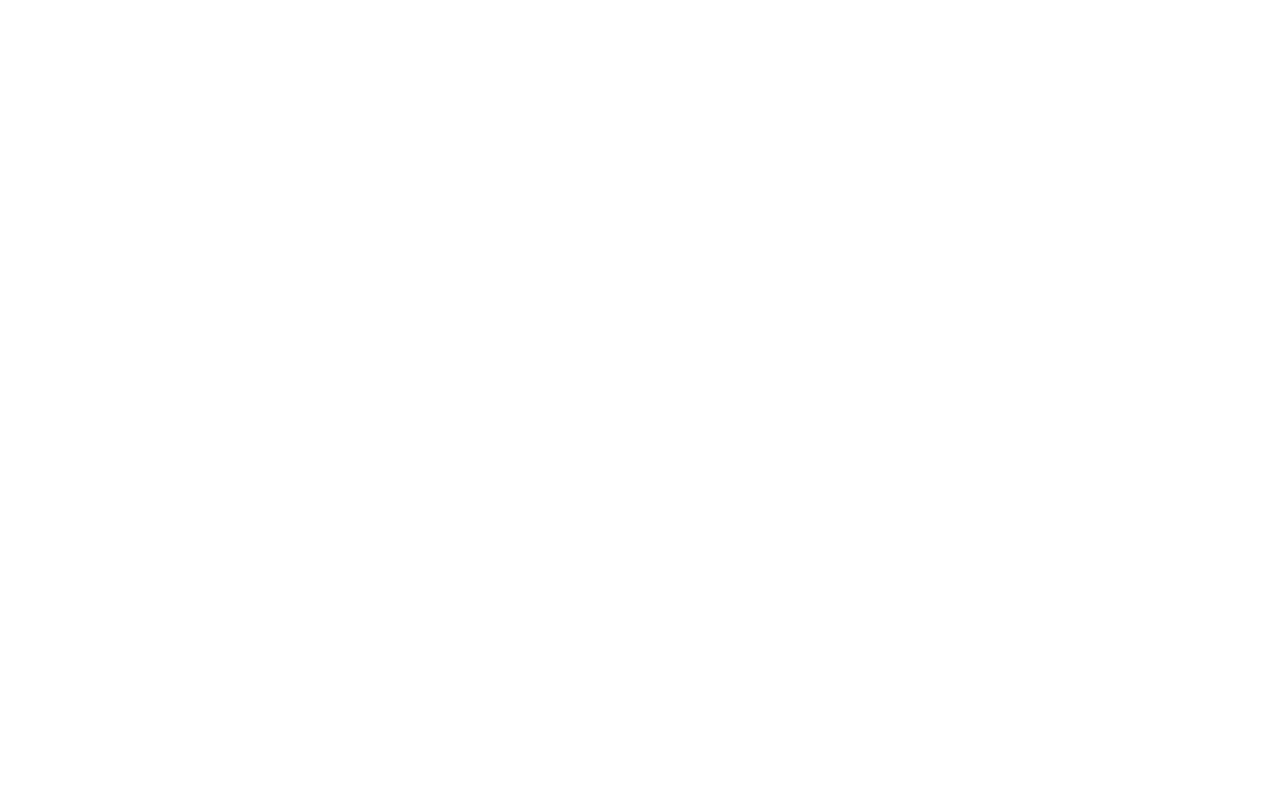
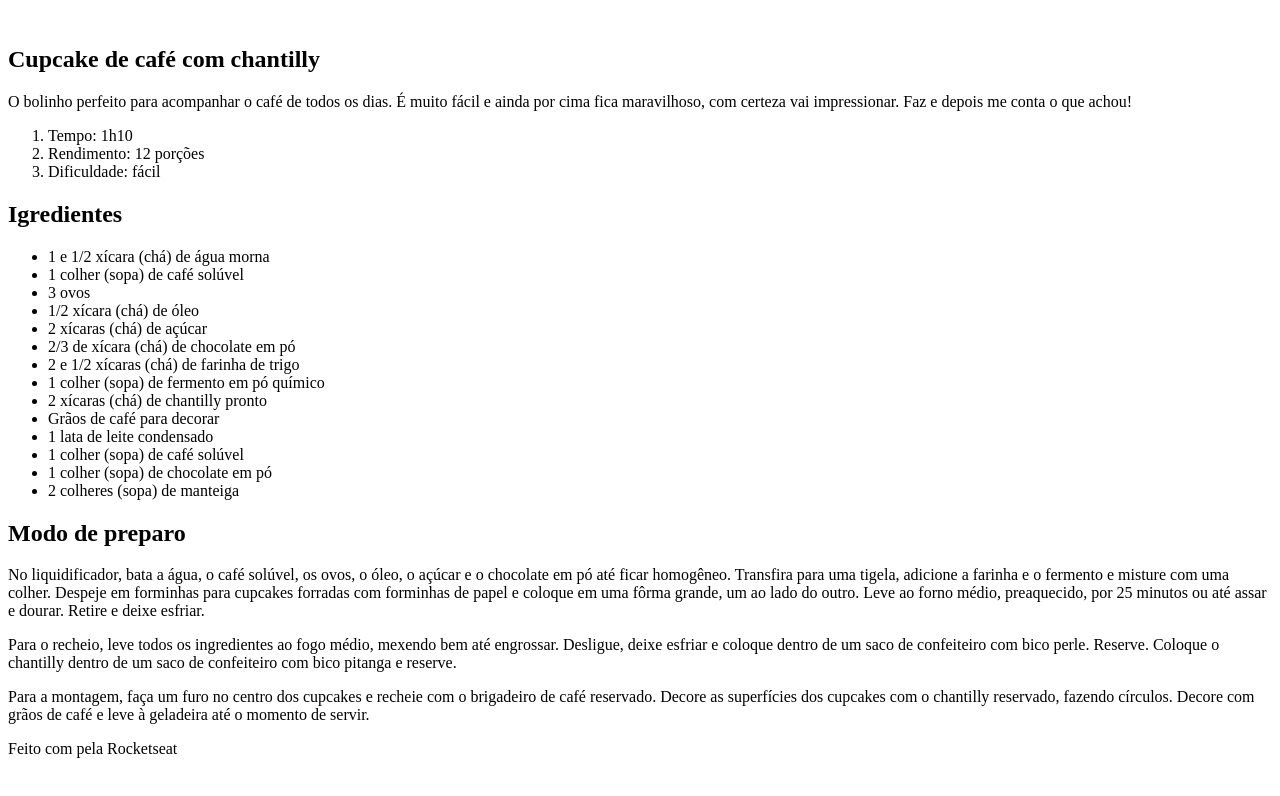
Before and after one commit to CostaMatheus/01_pag_receita, a plain HTML site: page index.html in a window 1280 px wide. Drawn offline with Linux system fonts and the light colour scheme.

Commit message:
updating html file

```diff
--- a/index.html
+++ b/index.html
@@ -7,5 +7,49 @@
 </head>
 <body>
 
+  <div id="container">
+    <img src="" alt="">
+    <main>
+      <section id="about">
+        <h1>Cupcake de café com chantilly</h1>
+        <p>O bolinho perfeito para acompanhar o café de todos os dias. É muito fácil e ainda por cima fica maravilhoso, com certeza vai impressionar. Faz e depois me conta o que achou!</p>
+
+        <ol>
+          <li>Tempo: 1h10</li>
+          <li>Rendimento: 12 porções</li>
+          <li>Dificuldade: fácil</li>
+        </ol>
+      </section>
+      <section id="igredients">
+        <h2>Igredientes</h2>
+        <ul>
+          <li>1 e 1/2 xícara (chá) de água morna</li>
+          <li>1 colher (sopa) de café solúvel</li>
+          <li>3 ovos</li>
+          <li>1/2 xícara (chá) de óleo</li>
+          <li>2 xícaras (chá) de açúcar</li>
+          <li>2/3 de xícara (chá) de chocolate em pó</li>
+          <li>2 e 1/2 xícaras (chá) de farinha de trigo</li>
+          <li>1 colher (sopa) de fermento em pó químico</li>
+          <li>2 xícaras (chá) de chantilly pronto</li>
+          <li>Grãos de café para decorar</li>
+          <li>1 lata de leite condensado</li>
+          <li>1 colher (sopa) de café solúvel</li>
+          <li>1 colher (sopa) de chocolate em pó</li>
+          <li>2 colheres (sopa) de manteiga</li>
+        </ul>
+      </section>
+      <section id="preparation">
+        <h2>Modo de preparo</h2>
+        <p>No liquidificador, bata a água, o café solúvel, os ovos, o óleo, o açúcar e o chocolate em pó até ficar homogêneo. Transfira para uma tigela, adicione a farinha e o fermento e misture com uma colher. Despeje em forminhas para cupcakes forradas com forminhas de papel e coloque em uma fôrma grande, um ao lado do outro. Leve ao forno médio, preaquecido, por 25 minutos ou até assar e dourar. Retire e deixe esfriar. </p>
+        <p>Para o recheio, leve todos os ingredientes ao fogo médio, mexendo bem até engrossar. Desligue, deixe esfriar e coloque dentro de um saco de confeiteiro com bico perle. Reserve. Coloque o chantilly dentro de um saco de confeiteiro com bico pitanga e reserve. </p>
+        <p>Para a montagem, faça um furo no centro dos cupcakes e recheie com o brigadeiro de café reservado. Decore as superfícies dos cupcakes com o chantilly reservado, fazendo círculos. Decore com grãos de café e leve à geladeira até o momento de servir.</p>
+      </section>
+    </main>
+  </div>
+
+  <footer>
+    <p>Feito com  pela Rocketseat</p>
+  </footer>
 </body>
 </html>
```
